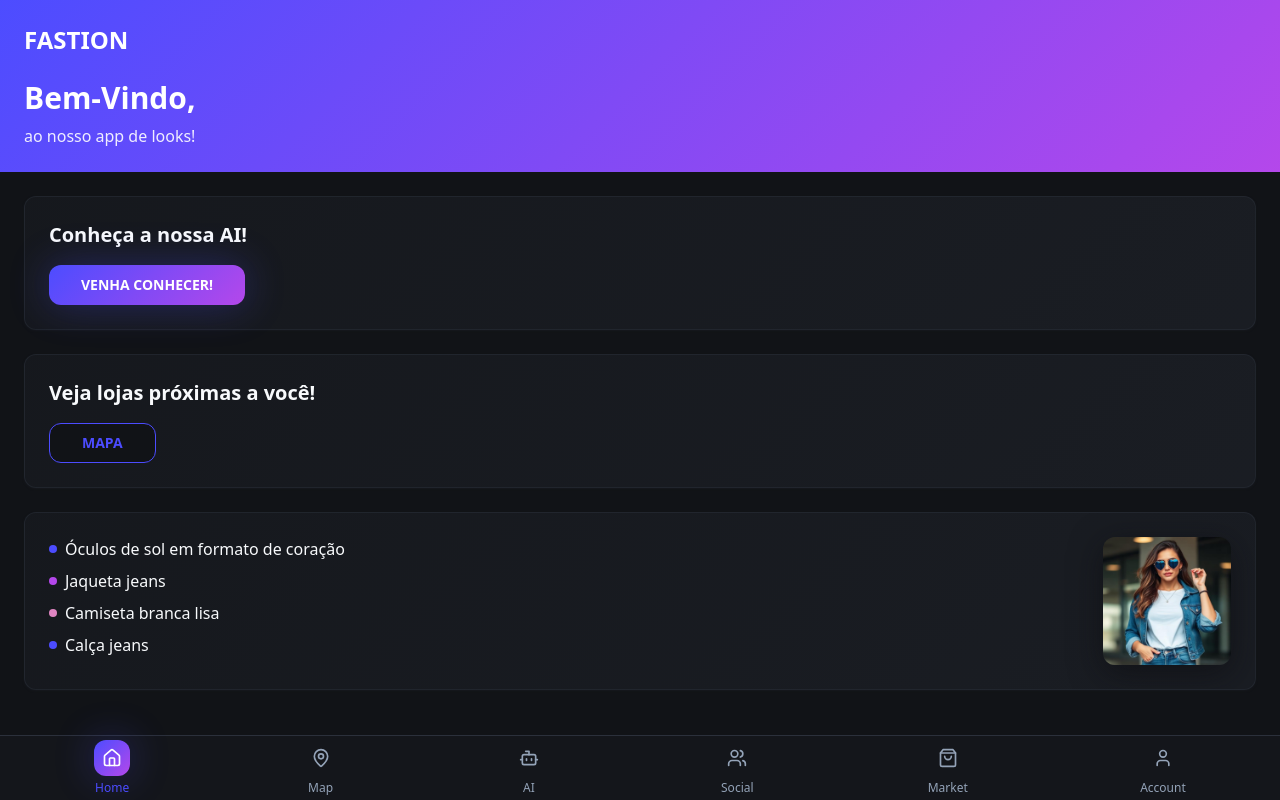
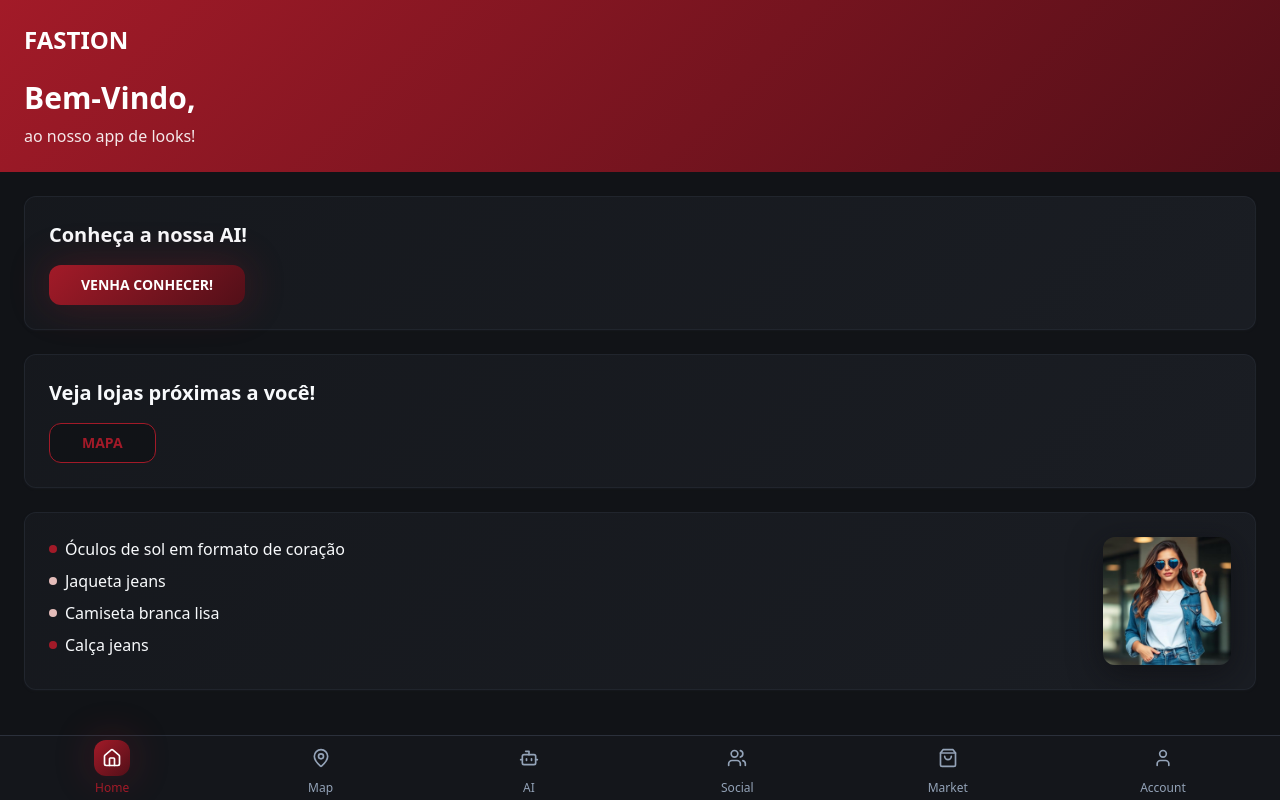
Before and after one commit to fMendozaa/TCC-APP, a React (Vite) app: page / in a window 1280 px wide. Built offline with nearby package versions, Linux system fonts and the light colour scheme.

Commit message:
Update color palette

```diff
--- a/src/index.css
+++ b/src/index.css
@@ -17,39 +17,41 @@ All colors MUST be HSL.
     --popover: 220 15% 10%;
     --popover-foreground: 210 40% 98%;
 
-    --primary: 240 100% 65%;
+    --primary: 354 72% 37%;
     --primary-foreground: 210 40% 98%;
 
-    --secondary: 220 15% 15%;
-    --secondary-foreground: 210 40% 98%;
+    --secondary: 164 27% 81%;
+    --secondary-foreground: 352 69% 19%;
 
     --muted: 220 15% 15%;
     --muted-foreground: 215 20.2% 65.1%;
 
-    --accent: 280 80% 60%;
-    --accent-foreground: 210 40% 98%;
+    --accent: 4 44% 81%;
+    --accent-foreground: 352 69% 19%;
 
     --destructive: 0 84.2% 60.2%;
     --destructive-foreground: 210 40% 98%;
 
     --border: 220 15% 20%;
     --input: 220 15% 15%;
-    --ring: 240 100% 65%;
+    --ring: 354 72% 37%;
 
     --radius: 0.75rem;
 
     /* Brand Colors */
-    --brand-blue: 240 100% 65%;
-    --brand-purple: 280 80% 60%;
-    --brand-pink: 320 60% 70%;
+    --brand-burgundy: 352 69% 19%;
+    --brand-red: 354 72% 37%;
+    --brand-pink: 4 44% 81%;
+    --brand-teal-light: 164 27% 81%;
+    --brand-teal: 154 33% 68%;
 
     /* Gradients */
-    --gradient-primary: linear-gradient(135deg, hsl(var(--brand-blue)), hsl(var(--brand-purple)));
-    --gradient-accent: linear-gradient(135deg, hsl(var(--brand-purple)), hsl(var(--brand-pink)));
+    --gradient-primary: linear-gradient(135deg, hsl(var(--brand-red)), hsl(var(--brand-burgundy)));
+    --gradient-accent: linear-gradient(135deg, hsl(var(--brand-pink)), hsl(var(--brand-teal-light)));
     --gradient-card: linear-gradient(135deg, hsl(220 15% 10%), hsl(220 15% 12%));
 
     /* Shadows */
-    --shadow-glow: 0 0 40px hsl(var(--brand-blue) / 0.3);
+    --shadow-glow: 0 0 40px hsl(var(--brand-red) / 0.3);
     --shadow-card: 0 8px 32px hsl(220 15% 5% / 0.6);
 
     --sidebar-background: 0 0% 98%;
--- a/tailwind.config.ts
+++ b/tailwind.config.ts
@@ -53,9 +53,11 @@ export default {
 					foreground: 'hsl(var(--card-foreground))'
 				},
 				brand: {
-					blue: 'hsl(var(--brand-blue))',
-					purple: 'hsl(var(--brand-purple))',
-					pink: 'hsl(var(--brand-pink))'
+					burgundy: 'hsl(var(--brand-burgundy))',
+					red: 'hsl(var(--brand-red))',
+					pink: 'hsl(var(--brand-pink))',
+					'teal-light': 'hsl(var(--brand-teal-light))',
+					teal: 'hsl(var(--brand-teal))'
 				},
 				sidebar: {
 					DEFAULT: 'hsl(var(--sidebar-background))',
```
